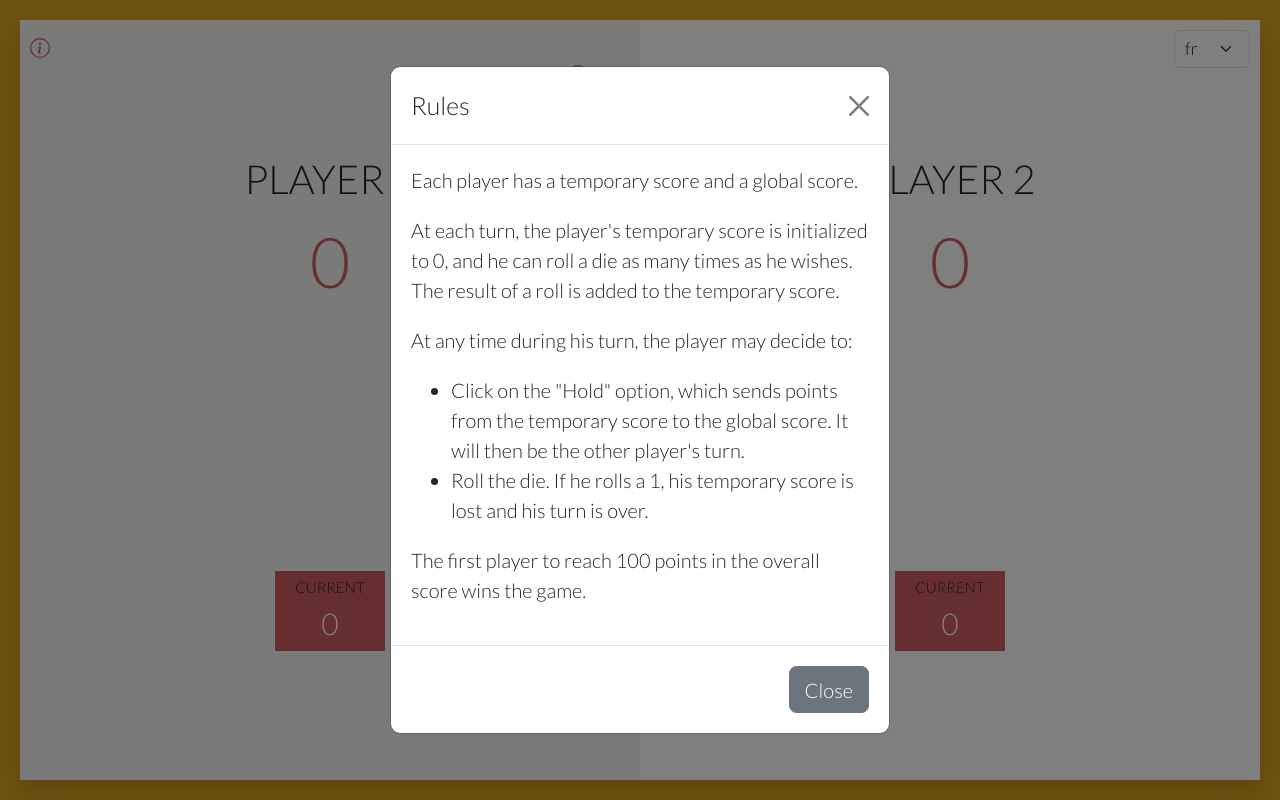
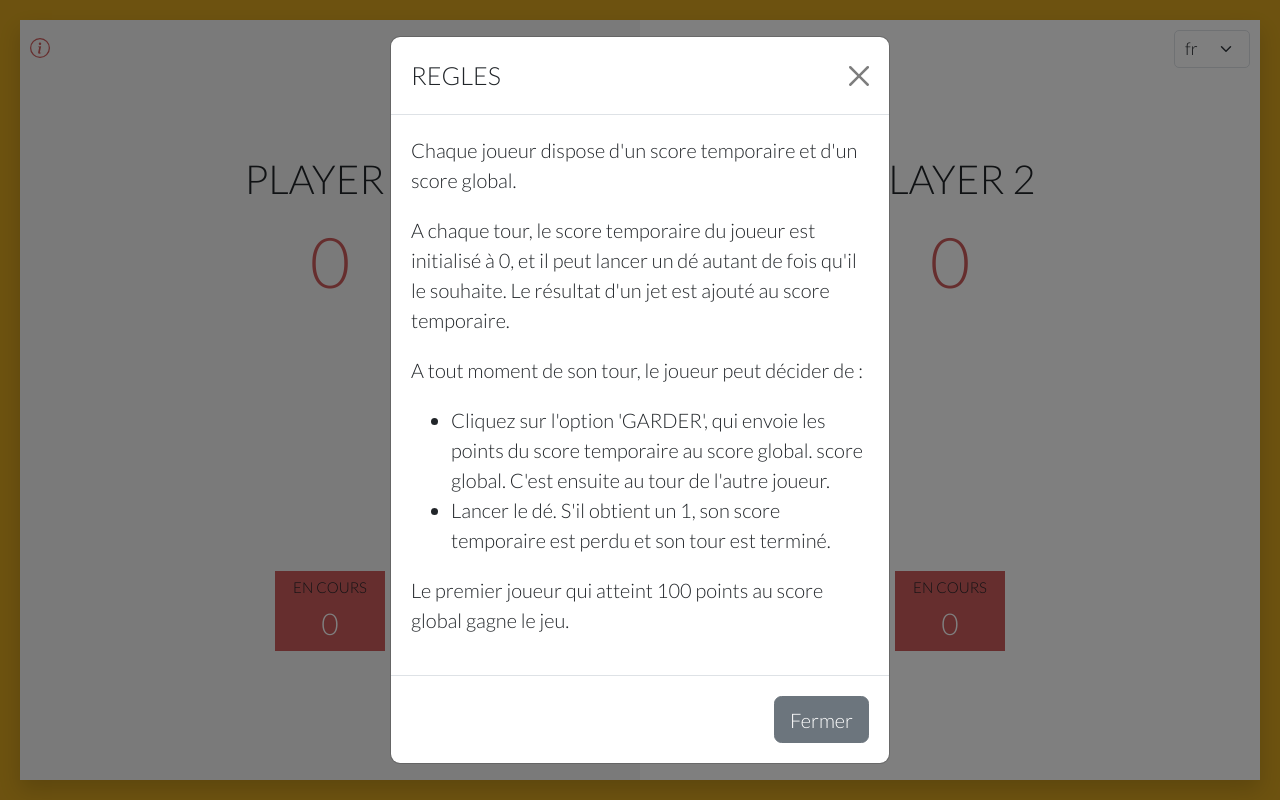
Before and after one commit to thomasphilipps/dice-game-studi, a plain HTML site: page index.html in a window 1280 px wide. Both pictures are taken after a click on the element 40 px from the left and 49 px from the top of the page. Drawn offline with nearby package versions, Linux system fonts and the light colour scheme.

Commit message:
Dynamically change lang - async bugs

```diff
--- a/assets/JS/game.js
+++ b/assets/JS/game.js
@@ -150,7 +150,7 @@ class Player {
       player1.render("player1");
       player2.render("player2");
     } else {
-      let messageContent = `${this.name} rolled a 1 and passes his turn`;
+      let messageContent = `${this.name} ${translationData["passTrurn"]}`;
       Game.showModal("roundLostModal", "roundLostModalLabel", messageContent);
       currentPlayer = Player.switch();
     }
@@ -264,13 +264,65 @@ class Game {
   }
 }
 
+/********************
+ * LANGUAGE SUPPORT *
+ ********************/
+
+const dropdownElement = document.getElementById("language-dropdown");
+const jsonFiles = ["fr.json", "en.json"];
+let translationData = {};
+
+// Generate dropdown options from JSON file list
+jsonFiles.forEach((fileName) => {
+  optionName = fileName.substring(0, fileName.lastIndexOf("."));
+  const option = document.createElement("option");
+  option.value = fileName; // The value is the file name without extension
+  option.textContent = optionName; // The text displayed is also the file name without extension
+  dropdownElement.appendChild(option);
+});
+
+function updateContent(translations) {
+  document.getElementById("rule1").textContent = translations["rule1"];
+  document.getElementById("rule2").textContent = translations["rule2"];
+  document.getElementById("ruleOptionHeader").textContent = translations["ruleOptionHeader"];
+  document.getElementById("ruleOption1").textContent = translations["ruleOption1"];
+  document.getElementById("ruleOption2").textContent = translations["ruleOption2"];
+  document.getElementById("ruleWin").textContent = translations["ruleWin"];
+  document.getElementById("infoModalClose").textContent = translations["close"];
+  document.getElementById("currentPlayer1").textContent = translations["current"];
+  document.getElementById("currentPlayer2").textContent = translations["current"];
+  document.getElementById("newGame").textContent = translations["newGame"];
+  document.getElementById("rollDice").textContent = translations["rollDice"];
+  document.getElementById("holdLang").textContent = translations["hold"];
+}
+
+dropdownElement.addEventListener('change', function() {
+  const selectedFileName = this.value;
+
+  // Charger les traductions pour le fichier JSON sélectionné
+  fetch("./assets/lang/" + selectedFileName)
+    .then(response => response.json())
+    .then(translations => {
+      translationData = translations;
+      updateContent(translationData);
+    });
+});
+
+fetch("./assets/lang/fr.json")
+  .then((response) => response.json())
+  .then((translations) => {
+    translationData = translations;
+    updateContent(translationData);
+  });
+
 /*******************
  * THE GAME ITSELF *
  *******************/
 
 // Players declaration
-const player1 = new Player("Player 1");
-const player2 = new Player("Player 2");
+const player1 = new Player(`${translationData["player"]} 1`);
+const player2 = new Player(`${translationData["player"]} 2`);
+console.log(translationData)
 let currentPlayer = new Player("");
 
 // Player controls
@@ -299,24 +351,6 @@ Game.deactivatePlayerControls();
 
 //Info button modal
 const infoBtn = document.getElementById("infoBtn");
-console.log(infoBtn);
 infoBtn.addEventListener("click", () => {
-  console.log("clicked");
-  Game.showModal("infoModal", "infoModalLabel", "Rules");
+  Game.showModal("infoModal", "infoModalLabel", translationData["rules"]);
 });
-
-/********************
- * LANGUAGE SUPPORT *
- ********************/
-
-const dropdownElement = document.getElementById('language-dropdown');
-const jsonFiles = ['fr.json', 'en.json'];
-
-// Générer les options du dropdown à partir de la liste de fichiers JSON
-jsonFiles.forEach(fileName => {
-  fileName = fileName.substring(0, fileName.lastIndexOf('.'))
-  const option = document.createElement('option');
-  option.value = fileName; // La valeur est le nom du fichier
-  option.textContent = fileName; // Le texte affiché est aussi le nom du fichier
-  dropdownElement.appendChild(option);
-});
--- a/assets/lang/en.json
+++ b/assets/lang/en.json
@@ -11,5 +11,7 @@
   "ruleOption1": "Click on the 'HOLD' option, which sends points from the temporary score to the global score. It will then be the other player's turn.",
   "ruleOption2": "Roll the die. If he rolls a 1, his temporary score is lost and his turn is over.",
   "ruleWin": "The first player to reach 100 points in the overall score wins the game.",
-  "close": "Close"
+  "close": "Close",
+  "passTurn": "rolled a 1 and passes his turn",
+  "playerWin": "won the game !"
 }
--- a/assets/lang/fr.json
+++ b/assets/lang/fr.json
@@ -11,5 +11,7 @@
   "ruleOption1": "Cliquez sur l'option 'GARDER', qui envoie les points du score temporaire au score global. score global. C'est ensuite au tour de l'autre joueur.",
   "ruleOption2": "Lancer le dé. S'il obtient un 1, son score temporaire est perdu et son tour est terminé.",
   "ruleWin": "Le premier joueur qui atteint 100 points au score global gagne le jeu.",
-  "close": "Fermer"
+  "close": "Fermer",
+  "passTurn": "a obtenu un 1 et passe son tour",
+  "playerWin": "a gagné !"
 }
--- a/index.html
+++ b/index.html
@@ -53,25 +53,34 @@
             ></button>
           </div>
           <div class="modal-body">
-            <p>Each player has a temporary score and a global score.</p>
-            <p>
+            <p id="rule1">Each player has a temporary score and a global score.</p>
+            <p id="rule2">
               At each turn, the player's temporary score is initialized to 0, and he can roll a die
               as many times as he wishes. The result of a roll is added to the temporary score.
             </p>
-            <p>At any time during his turn, the player may decide to:</p>
+            <p id="ruleOptionHeader">At any time during his turn, the player may decide to:</p>
             <ul>
-              <li>
+              <li id="ruleOption1">
                 Click on the "Hold" option, which sends points from the temporary score to the
                 global score. It will then be the other player's turn.
               </li>
-              <li>
+              <li id="ruleOption2">
                 Roll the die. If he rolls a 1, his temporary score is lost and his turn is over.
               </li>
             </ul>
-            <p>The first player to reach 100 points in the overall score wins the game.</p>
+            <p id="ruleWin">
+              The first player to reach 100 points in the overall score wins the game.
+            </p>
           </div>
           <div class="modal-footer">
-            <button type="button" class="btn btn-secondary" data-bs-dismiss="modal">Close</button>
+            <button
+              id="infoModalClose"
+              type="button"
+              class="btn btn-secondary"
+              data-bs-dismiss="modal"
+            >
+              Close
+            </button>
           </div>
         </div>
       </div>
@@ -141,7 +150,7 @@
             <!-- Round score at bottom -->
             <div class="round-score-container py-1 d-flex flex-column justify-content-between">
               <!-- Label -->
-              <div>CURRENT</div>
+              <div id="currentPlayer1">CURRENT</div>
               <!-- Player Round score -->
               <div id="player-round-score">0</div>
             </div>
@@ -163,7 +172,7 @@
             <!-- Round score at bottom -->
             <div class="round-score-container py-1 d-flex flex-column justify-content-between">
               <!-- Label -->
-              <div>CURRENT</div>
+              <div id="currentPlayer2">CURRENT</div>
               <!-- Player round score -->
               <div id="player-round-score">0</div>
             </div>
@@ -200,7 +209,7 @@
                 d="M8 4a.5.5 0 0 1 .5.5v3h3a.5.5 0 0 1 0 1h-3v3a.5.5 0 0 1-1 0v-3h-3a.5.5 0 0 1 0-1h3v-3A.5.5 0 0 1 8 4z"
               />
             </svg>
-            <span>NEW GAME</span>
+            <span id="newGame">NEW GAME</span>
           </div>
           <div class="game-controls d-flex flex-column justify-content-between align-items-center">
             <!-- Roll dice -->
@@ -219,7 +228,7 @@
                   d="M8 3c-1.552 0-2.94.707-3.857 1.818a.5.5 0 1 1-.771-.636A6.002 6.002 0 0 1 13.917 7H12.9A5.002 5.002 0 0 0 8 3zM3.1 9a5.002 5.002 0 0 0 8.757 2.182.5.5 0 1 1 .771.636A6.002 6.002 0 0 1 2.083 9H3.1z"
                 />
               </svg>
-              <span>ROLL DICE</span>
+              <span id="rollDice">ROLL DICE</span>
             </div>
             <!-- Hold score -->
             <div id="hold" class="clickable d-flex align-items-center">
@@ -238,7 +247,7 @@
                   d="M7.646 11.854a.5.5 0 0 0 .708 0l3-3a.5.5 0 0 0-.708-.708L8.5 10.293V1.5a.5.5 0 0 0-1 0v8.793L5.354 8.146a.5.5 0 1 0-.708.708l3 3z"
                 />
               </svg>
-              <span>HOLD</span>
+              <span id="holdLang">HOLD</span>
             </div>
           </div>
         </div>
@@ -259,7 +268,7 @@
           </div>
           <div>
             <select class="form-select form-select-sm" id="language-dropdown">
-              <!-- Les options seront générées dynamiquement en JavaScript -->
+              <!-- Options are dynamically generated -->
             </select>
           </div>
         </div>
```
